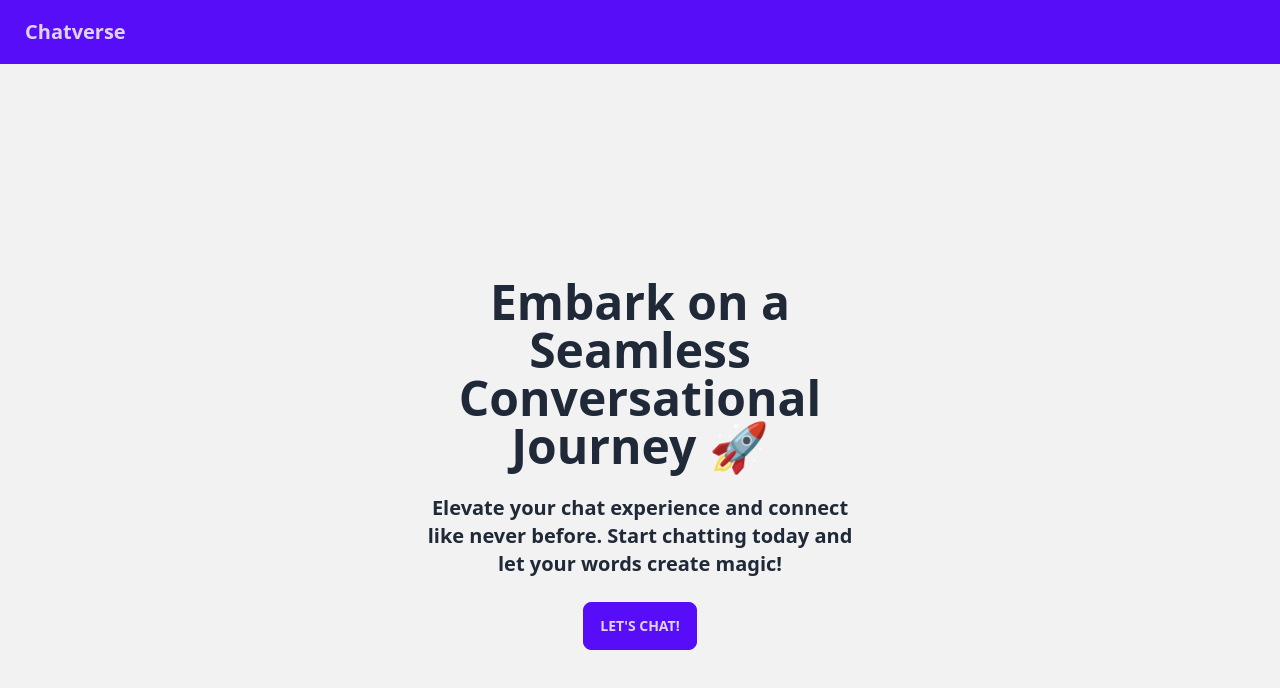
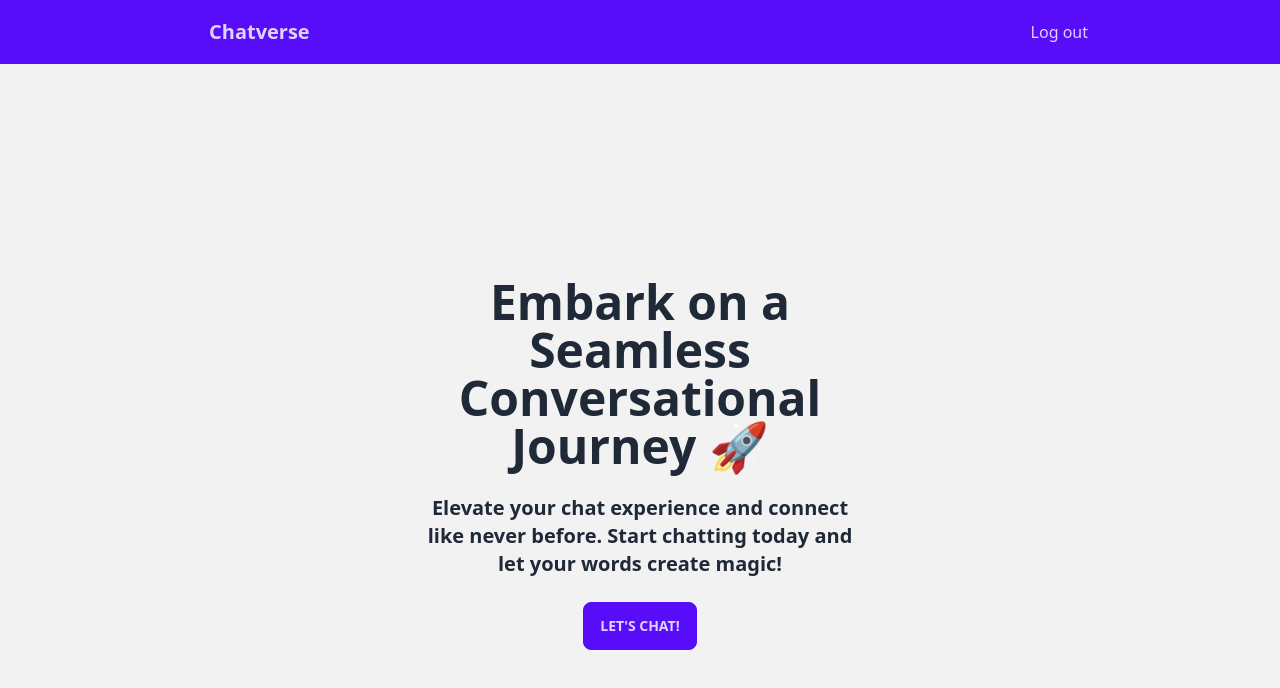
Before and after one commit to nesathanozturk/chat-verse, a React (Vite) app: page / in a window 1280 px wide. Shown: the top 688 px of the page. Built offline with nearby package versions, Linux system fonts and the light colour scheme.

Commit message:
feat: created header

```diff
--- a/src/components/navbar/index.jsx
+++ b/src/components/navbar/index.jsx
@@ -1,8 +1,11 @@
 const Navbar = () => {
   return (
-    <nav className="navbar bg-primary text-primary-content">
-      <a className="btn btn-ghost normal-case text-xl">Chatverse</a>
-    </nav>
+    <header className="navbar bg-primary text-primary-content">
+      <nav className="containerWrapper flex justify-between">
+        <a className="btn btn-ghost normal-case text-xl">Chatverse</a>
+        <button>Log out</button>
+      </nav>
+    </header>
   );
 };
 
```
